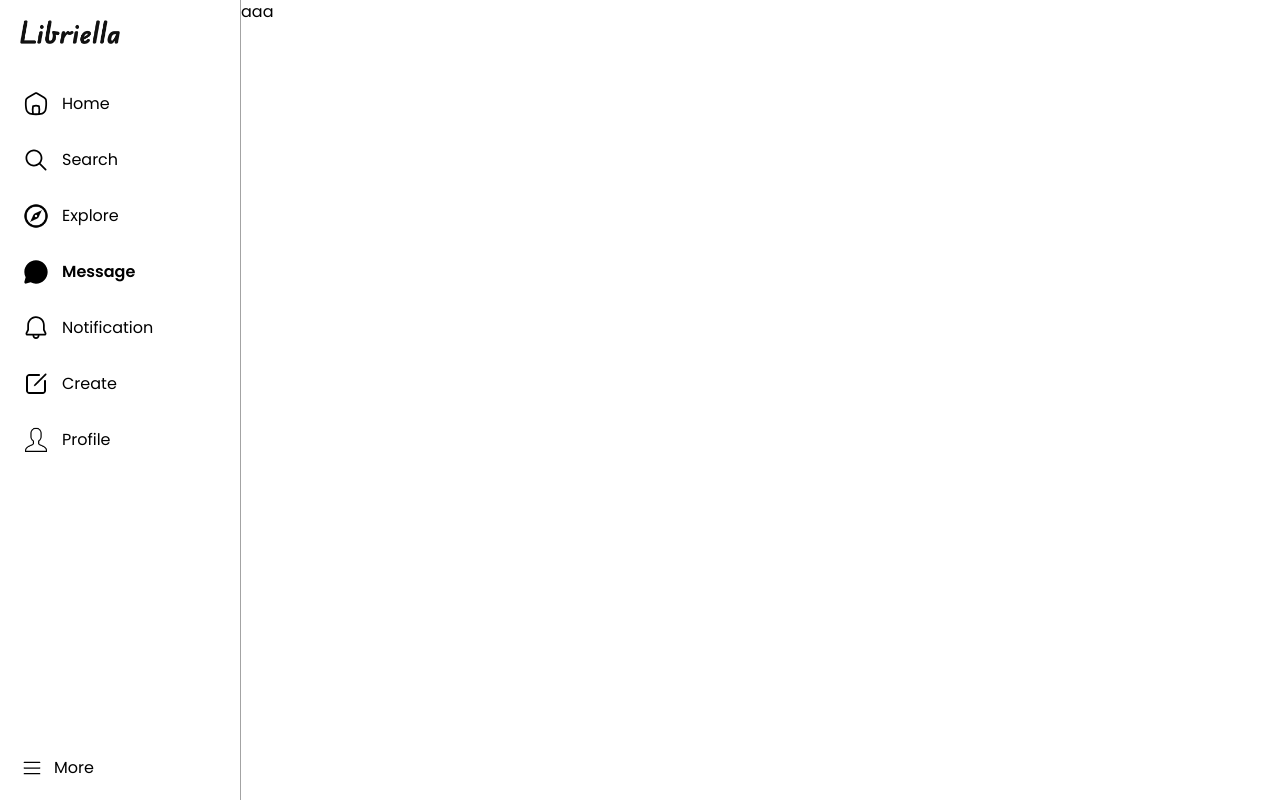
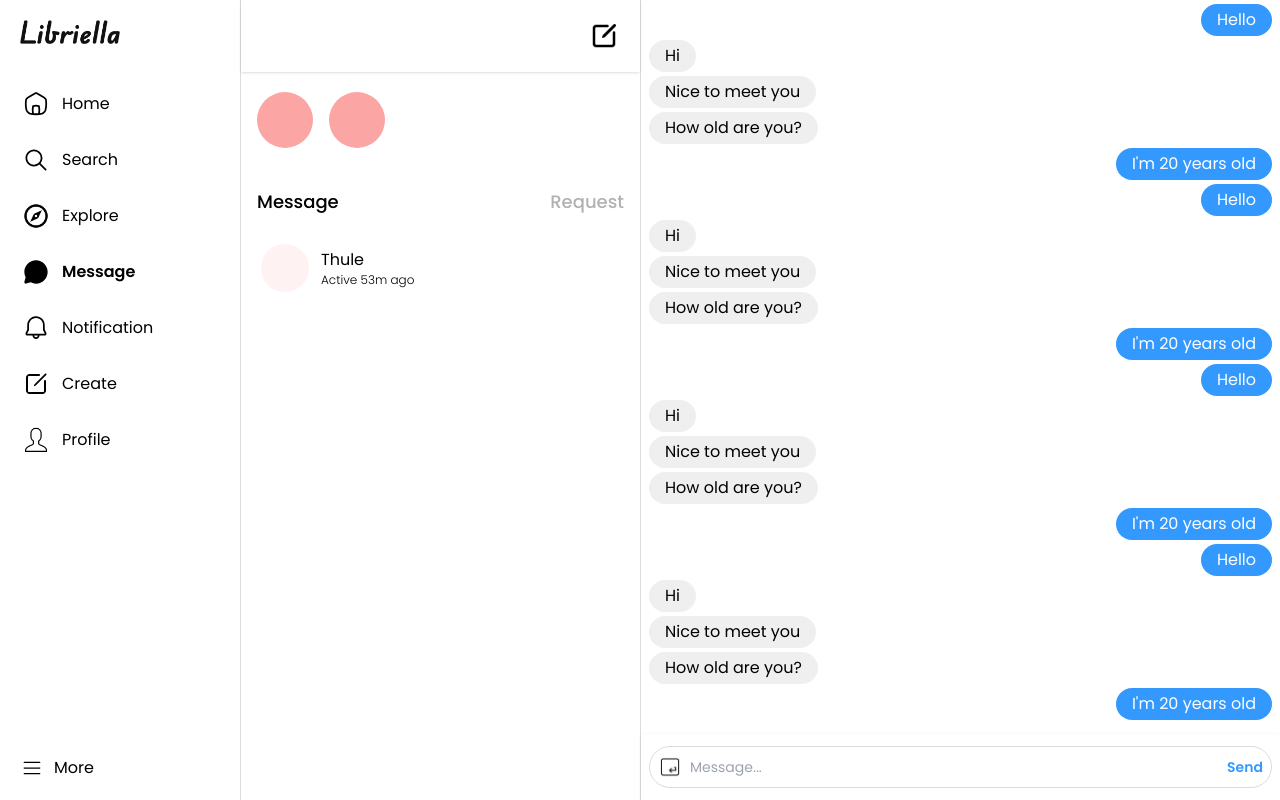
Before and after one commit to anhnt2112/liriella-web, a React (Vite) app: page /message in a window 1280 px wide. Built offline with nearby package versions, Linux system fonts and the light colour scheme; no server answers; sample sign-in values are in the browser's storage.

Commit message:
update message ui

```diff
--- /dev/null
+++ b/src/pages/PageMessage/index.jsx
@@ -0,0 +1,120 @@
+import React, { useEffect, useRef } from "react";
+import useUser from "../../context/useUser";
+import CreateFilled from "../../assets/png/create_filled.png";
+import EnterIcon from "../../assets/png/enter.png";
+
+const PageMessage = () => {
+  const { user } = useUser();
+  const chatboxRef = useRef(null);
+
+  const scrollToBottom = () => {
+    if (chatboxRef.current)
+      chatboxRef.current.scrollTop = chatboxRef.current.scrollHeight;
+  }
+
+  useEffect(() => {
+    scrollToBottom();
+  })
+
+  const chats = [
+    {
+      sender: {
+        username: "user1",
+        content: "Hello"
+      },
+    },
+    {
+      sender: {
+        username: "user2",
+        content: "Hi"
+      },
+    },
+    {
+      sender: {
+        username: "user2",
+        content: "Nice to meet you"
+      },
+    },
+    {
+      sender: {
+        username: "user2",
+        content: "How old are you?"
+      },
+    },
+    {
+      sender: {
+        username: "user1",
+        content: "I'm 20 years old"
+      },
+    }
+  ];
+
+  return (
+    <div className="w-full h-full flex">
+      <div className="w-[400px] h-full border-r-[1px] border-ui-input-stroke flex flex-col">
+        <div className="w-full h-fit p-5 flex items-center justify-between shadow">
+          <div className="text-xl font-semibold">{user?.username}</div>
+          <img src={CreateFilled} alt="" className="w-8 h-8 hover:cursor-pointer" />
+        </div>
+        <div className="flex-grow flex flex-col overflow-y-auto">
+          {/* Avatar and name */}
+          <div className="w-full h-fit py-5 px-2 flex">
+            <div className="w-14 h-14 rounded-full bg-red-300 mx-2"></div>
+            <div className="w-14 h-14 rounded-full bg-red-300 mx-2"></div>
+          </div>
+          {/* Conversation */}
+          <div className="w-full h-fit py-5 px-4 flex items-center justify-between select-none">
+            <div className="font-medium text-lg hover:cursor-pointer">Message</div>
+            <div className="font-medium text-lg hover:cursor-pointer opacity-30">Request</div>
+          </div>
+          <div className="w-full">
+            <div className="w-full px-5 py-2 hover:bg-slate-50 flex gap-3 hover:cursor-pointer">
+              <div className="w-12 h-12 rounded-full bg-red-50" />
+              <div className="flex-grow flex flex-col justify-center">
+                <div className="w-full text-base">Thule</div>
+                <div className="w-full text-xs font-light">Active 53m ago</div>
+              </div>
+            </div>
+          </div>
+        </div>
+      </div>
+      <div className="flex-grow h-full flex flex-col">
+        <div className="w-full flex-grow overflow-y-auto select-none pb-3" ref={chatboxRef}>
+          <div className="py-10 flex flex-col items-center gap-2">
+            <div className="w-24 h-24 rounded-full bg-red-300" />
+            <div className="flex flex-col items-center">
+              <div className="text-2xl font-semibold">Thule</div>
+              <div className="opacity-70">thule</div>
+            </div>
+            <div className="w-fit h-fit px-3 py-2 rounded-xl bg-[#efefef] hover:bg-[#cccccc] hover:cursor-pointer text-sm font-semibold">View Profile</div>
+          </div>
+
+          {[...chats, ...chats, ...chats, ...chats].map((chat, index) => {
+            return <div className={"w-full h-fit flex py-0.5 px-2 " + (chat.sender.username === "user1" ? "justify-end" : "justify-start")} key={index}>
+              <div
+                className={"w-fit max-w-1/2 py-1 px-4 rounded-full "
+                  + (chat.sender.username !== "user1" ? "bg-[#efefef]" : "bg-[#3399ff] text-white")}
+                >
+                {chat.sender.content}
+              </div>
+            </div>;
+          })}
+        </div>
+
+        <div className="px-2 py-3" style={{
+          boxShadow: "0 1px 3px 0 rgb(0 0 0 / 0.1), 0 1px 2px -1px rgb(0 0 0 / 0.1)"
+        }}>
+          <div className="p-2 flex items-center gap-2 rounded-full border border-ui-input-stroke">
+          <img src={EnterIcon} alt="" className="h-6" />
+          <div className="flex-grow h-full flex items-center">
+              <input placeholder="Message..." className="w-full text-sm focus:outline-none" />
+          </div>
+          <div className="text-[#3399ff] text-sm font-semibold hover:cursor-pointer">Send</div>
+        </div>
+        </div>
+      </div>
+    </div>
+  );
+}
+
+export default PageMessage;
--- a/tailwind.config.js
+++ b/tailwind.config.js
@@ -9,7 +9,7 @@ export default {
       colors: {
         "ui-stroke": "#464646",
         "ui-blue": "#7D4EE9",
-        "ui-input-stroke": "#A3A3A3",
+        "ui-input-stroke": "#DBDBDB",
         "ui-input-fill": "#E4E4E4",
         "ui-input-placeholder": "#3B3B3B"
       },
```
Also changed, not shown: src/routes/auth.jsx (+6 -1 lines).
